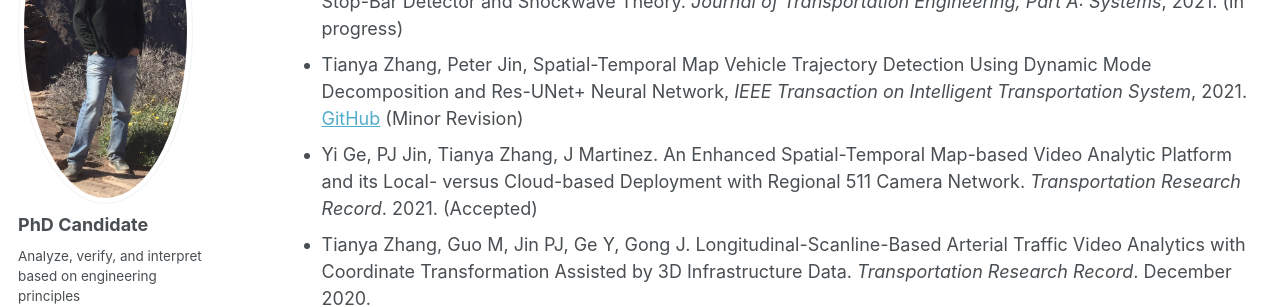
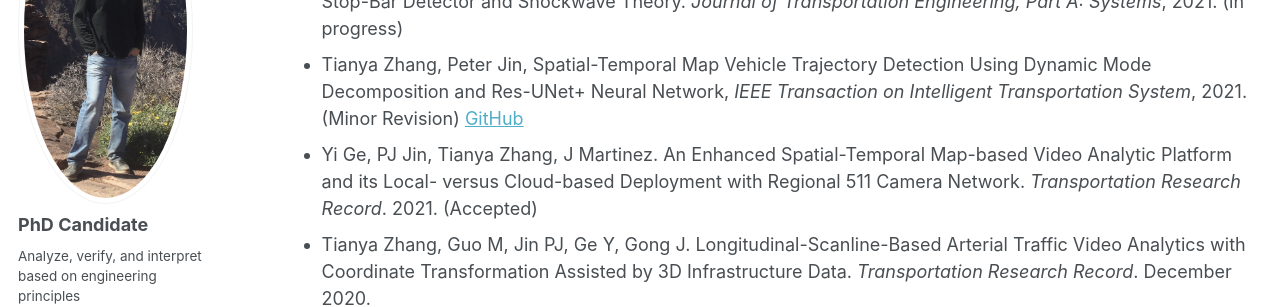
Before and after one commit to TeRyZh/Website, a Jekyll site: the page built from _pages/publications.md, in a window 1280 px wide and 900 px high. Shown: the part 261-568 px from the top of the window. Built offline with Jekyll 4.4.1, drawn with Linux system fonts in a browser that asks for light colours.

```diff
--- a/_pages/publications.md
+++ b/_pages/publications.md
@@ -17,7 +17,7 @@ author_profile: true
 
 ### Journals
 * Tianya Zhang, Peter Jin, Brennan. T, McVeigh, K. Traffic Signal Performance Measurements Generated with Stop-Bar Detector and Shockwave Theory. *Journal of Transportation Engineering, Part A: Systems*, 2021. (in progress)
-* Tianya Zhang, Peter Jin, Spatial-Temporal Map Vehicle Trajectory Detection Using Dynamic Mode Decomposition and Res-UNet+ Neural Network, *IEEE Transaction on Intelligent Transportation System*, 2021. [GitHub](https://github.com/TeRyZh/Reconstruction-NGSIM-Trajectory-with-DMD-and-Res_UNet_plus) (Minor Revision)
+* Tianya Zhang, Peter Jin, Spatial-Temporal Map Vehicle Trajectory Detection Using Dynamic Mode Decomposition and Res-UNet+ Neural Network, *IEEE Transaction on Intelligent Transportation System*, 2021. (Minor Revision) [GitHub](https://github.com/TeRyZh/Reconstruction-NGSIM-Trajectory-with-DMD-and-Res_UNet_plus)
 * Yi Ge, PJ Jin, Tianya Zhang, J Martinez. An Enhanced Spatial-Temporal Map-based Video Analytic Platform and its Local- versus Cloud-based Deployment with Regional 511 Camera Network. *Transportation Research Record*. 2021. (Accepted)
 * Tianya Zhang, Guo M, Jin PJ, Ge Y, Gong J. Longitudinal-Scanline-Based Arterial Traffic Video Analytics with Coordinate Transformation Assisted by 3D Infrastructure Data. *Transportation Research Record*. December 2020.
 * Tianya Zhang, Peter J. Jin, A Longitudinal Scanline based Vehicle Trajectory Reconstruction Method for High-Angle Traffic Video, *Transportation Research: Part C*, 103, 104-128, June 2019.
```
